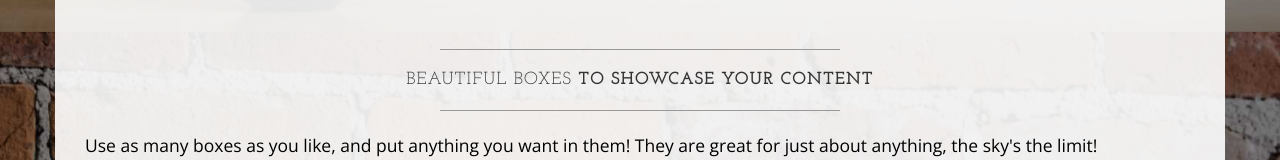
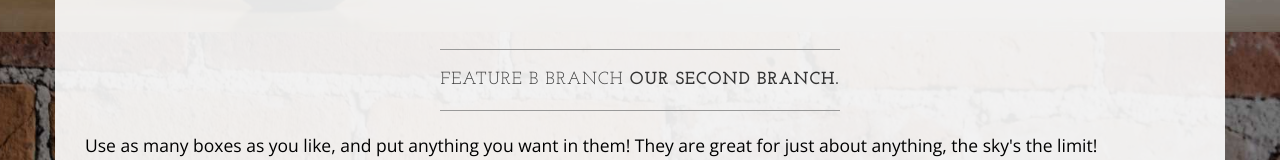
Before and after one commit to eno812/learnableongit, a plain HTML site: page index.html in a window 1280 px wide. Shown: the part 1568-1728 px from the top of the page. Drawn offline with nearby package versions, Linux system fonts and the light colour scheme.

Commit message:
Initial Commit on featureB

```diff
--- a/index.html
+++ b/index.html
@@ -140,8 +140,8 @@
             <div class="box">
                 <div class="col-lg-12">
                     <hr>
-                    <h2 class="intro-text text-center">Beautiful boxes
-                        <strong>to showcase your content</strong>
+                    <h2 class="intro-text text-center">Feature B Branch
+                        <strong>Our second branch.</strong>
                     </h2>
                     <hr>
                     <p>Use as many boxes as you like, and put anything you want in them! They are great for just about anything, the sky's the limit!</p>
```
